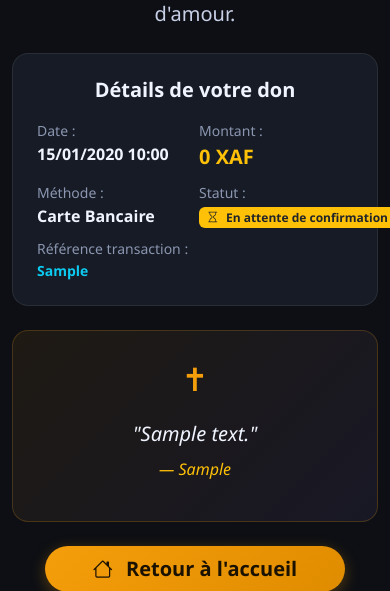
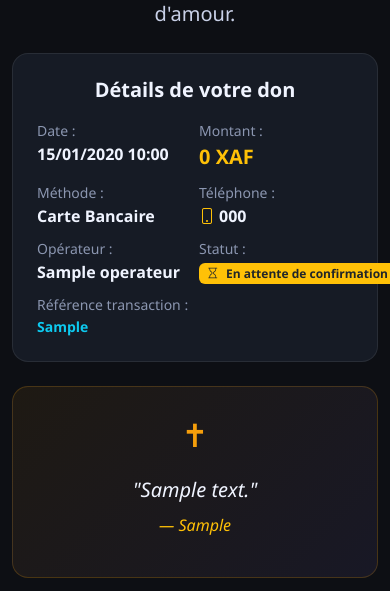
Before and after one commit to Fochiv/SourirePaques, a PHP site: template views/merci.php in a window 390 px wide. Shown: the part 374-965 px from the top of the page. Run offline with PHP 8.4, Linux system fonts and the light colour scheme; the template is opened without the code that fills it: most values are stand-ins (such as "Sample title", 1, 10 or a date in 2020).

Commit message:
Add phone number and operator details to donation confirmation page
Update views/merci.php to conditionally display telephone and operator fields based on payment method.

Replit-Commit-Author: Agent
Replit-Commit-Session-Id: 06c6b3c1-b05c-47d7-8239-cf6e73bc1ffe
Replit-Commit-Checkpoint-Type: full_checkpoint
Replit-Commit-Event-Id: a48d18dd-abf4-4aa0-8444-b7d6ab3dbdeb
Replit-Commit-Screenshot-Url: https://storage.googleapis.com/screenshot-production-us-central1/774d5c9c-8f49-4b8f-be81-65ec81b1faba/06c6b3c1-b05c-47d7-8239-cf6e73bc1ffe/yG3now2
Replit-Helium-Checkpoint-Created: true

```diff
--- a/views/merci.php
+++ b/views/merci.php
@@ -56,6 +56,18 @@ $donId = $don['id'] ?? 0;
                                 <?= $don['methode_paiement'] === 'api_mobile_money' ? 'Mobile Money' : 'Carte Bancaire' ?>
                             </div>
                         </div>
+                        <?php if (!empty($don['telephone'])): ?>
+                        <div class="col-6">
+                            <small class="text-muted">Téléphone :</small>
+                            <div class="fw-semibold"><i class="bi bi-phone me-1 text-warning"></i><?= htmlspecialchars($don['telephone']) ?></div>
+                        </div>
+                        <?php endif; ?>
+                        <?php if (!empty($don['operateur'])): ?>
+                        <div class="col-6">
+                            <small class="text-muted">Opérateur :</small>
+                            <div class="fw-semibold"><?= htmlspecialchars($don['operateur']) ?></div>
+                        </div>
+                        <?php endif; ?>
                         <div class="col-6">
                             <small class="text-muted" data-i18n="merci_statut_don">Statut :</small>
                             <div id="statutBadgeContainer">
```
Also changed, not shown: database.sqlite.
